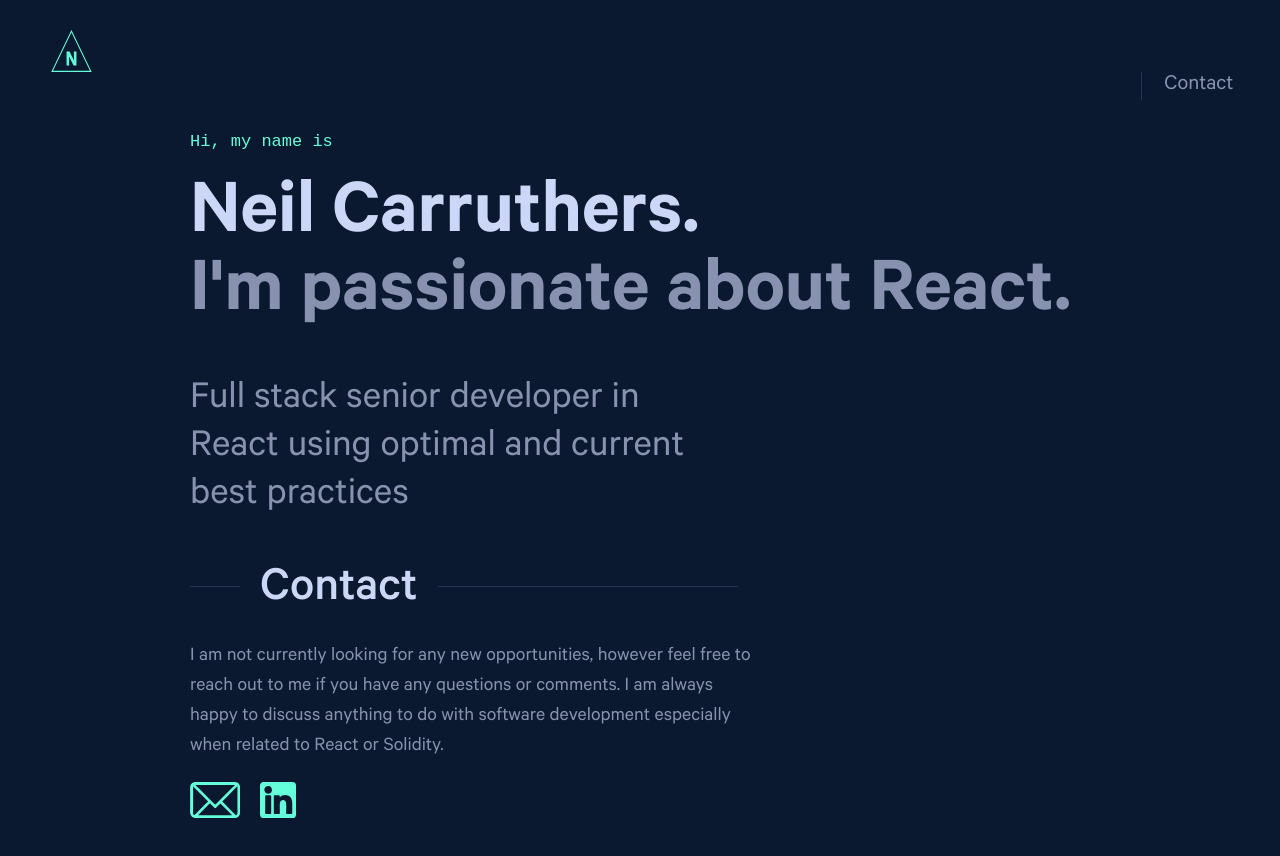
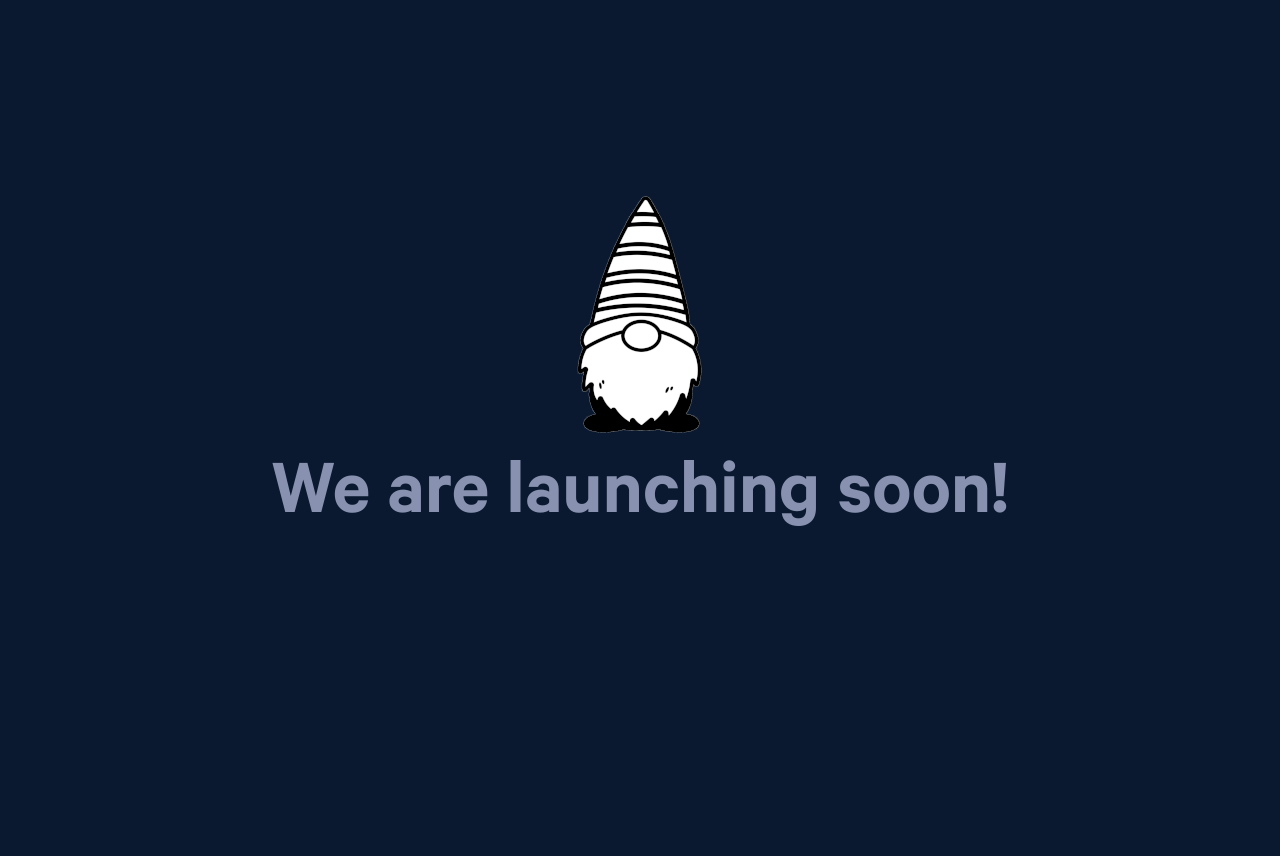
Before and after one commit to Neil-Carruthers/Neil-Carruthers.github.io, a Gatsby site: page / in a window 1280 px wide. After the commit the page ends 800 px from the top, so only its background shows below. Built offline with nearby package versions, Linux system fonts and the light colour scheme; Gatsby itself is replaced by a stand-in of ours.

Commit message:
completed launching soon page

```diff
--- a/gatsby-config.js
+++ b/gatsby-config.js
@@ -9,10 +9,10 @@
  */
 module.exports = {
   siteMetadata: {
-    title: `Neil Carruthers`,
-    description: `Personal website of Neil Carruthers`,
+    title: `Genomos`,
+    description: `Professional website of Genomos`,
     author: `neil carruthers`,
-    siteUrl: `https://gatsbystarterdefaultsource.gatsbyjs.io/`,
+    siteUrl: `https://www.genomos.ca/`,
   },
   plugins: [
     `gatsby-plugin-sass`,
--- a/src/components/Buttons/Top/top-button.component.jsx
+++ /dev/null
@@ -1,42 +0,0 @@
-import * as React from 'react'
-import { useEffect, useState } from 'react'
-import { StaticImage } from 'gatsby-plugin-image';
-
-import * as styles from './top-button.module.scss';
-
-export default function TopButton() {
-    const [ showButton, setShowButton ] = useState(false);
-
-    useEffect(() => {
-        setShowButton(window.scrollY > 600);
-        window.addEventListener("scroll", () => {
-            setShowButton(window.scrollY > 600)
-        });
-    }, [])
-
-    return (
-        <>
-            {
-                showButton && (
-                    <div className={styles.container}>
-                        <button
-                            onClick={() => {window.scroll({
-                                top: 0,
-                                left: 0,
-                                behavior: 'smooth'
-                            })}}
-                        >
-                            <StaticImage
-                                src="../../../images/up-chevron.png"
-                                alt="go to top"
-                                layout="fixed"
-                                width={25}
-                                height={15}
-                            />
-                        </button>
-                    </div>
-                )
-            }
-        </>
-    )
-}
--- a/src/components/Buttons/Top/top-button.module.scss
+++ /dev/null
@@ -1,31 +0,0 @@
-.container {
-    position: fixed;
-    bottom: 24px;
-    right: 24px;
-
-    button {
-        all: unset;
-        background-color: white;
-        width: 50px;
-        height: 50px;
-        border-radius: 25px;
-        cursor: pointer;
-        display: flex;
-        align-items: center;
-        justify-content: center;
-
-        &:hover {
-            div {
-                transition: all 0.5s;
-                transform: scale(1.3);
-            }
-        }
-    }
-
-}
-
-@media screen and (max-width: 800px) {
-    .container {
-        display: none;
-    }
-}
--- a/src/components/Contact/contact.component.js
+++ /dev/null
@@ -1,40 +0,0 @@
-import * as React from 'react'
-import * as styles from './contact.module.scss';
-import { StaticImage } from 'gatsby-plugin-image';
-
-export default function Contact() {
-    return (
-        <main className={styles.container}>
-            <h3 className="sectionHeader" id='contact'>Contact</h3>
-            <p>I am not currently looking for any new opportunities, however feel free to reach out to me if you have any questions or comments. I am always happy to discuss anything to do with software development especially when related to React or Solidity.</p>
-            <div>
-                <button>
-                    <a href="mailto:carruthers.n.t@gmail.com">
-                        <StaticImage
-                            src="../../images/email.svg"
-                            alt="email"
-                            layout="fixed"
-                            width={50}
-                            height={36}
-                        />
-                    </a>
-                </button>
-                <button>
-                    <a
-                        href="https://www.linkedin.com/in/neil-carruthers/"
-                        target="_blank"
-                        rel="noreferrer"
-                    >
-                        <StaticImage
-                            src="../../images/linkedin.svg"
-                            alt="linkedin"
-                            layout="fixed"
-                            width={36}
-                            height={36}
-                        />
-                    </a>
-                </button>
-            </div>
-        </main>
-    )
-}
--- a/src/components/Contact/contact.module.scss
+++ /dev/null
@@ -1,47 +0,0 @@
-.container {
-    p, div {
-        width: 55%;
-        line-height: 1.5;
-    }
-
-    // button {
-    //     all: unset;
-    //     border-radius: 6px;
-    //     display: flex;
-    //     transition: background-color 0.2s linear;
-    //     height: 36px;
-    //     width: 50px;
-
-    //     &:hover {
-    //         cursor: pointer;
-    //         background-color: rgba(100, 255, 218, 0.1);
-    //     }
-    // }
-
-    div {
-        display: flex;
-
-        button {
-            all: unset;
-            border-radius: 6px;
-            display: flex;
-            transition: background-color 0.2s linear;
-
-            &:hover {
-                cursor: pointer;
-                background-color: rgba(100, 255, 218, 0.1);
-            }
-
-            &:first-child {
-                height: 36px;
-                width: 50px;
-            }
-
-            &:last-child {
-                height: 36px;
-                width: 36px;
-                margin-left: 1rem;
-            }
-        }
-    }
-}
--- a/src/components/Header/header.component.jsx
+++ /dev/null
@@ -1,32 +0,0 @@
-import * as React from 'react'
-import { Link } from "gatsby"
-import { StaticImage } from "gatsby-plugin-image"
-
-import * as styles from './header.module.scss'
-
-export default function Header() {
-    return (
-        <header>
-            <nav className={styles.navigation}>
-                <span>
-                    <Link to="/" className={styles.centerContent}>
-                        <StaticImage
-                            src="../../images/logo.svg"
-                            alt="logo"
-                            width={42}
-                            height={42}
-                        />
-                        <div className={styles.innerLay}/>
-                    </Link>
-                </span>
-                <span className='fixedSys'>
-                    {/* <Link to="/services">Services</Link> */}
-                    {/* <Link to="/blog">Blog</Link> */}
-                    {/* <Link to="/about">About</Link> */}
-                    {/* <Link to="/experience">Experience</Link>
-                    <Link to="/contact">Contact</Link> */}
-                </span>
-            </nav>
-        </header>
-    )
-}
--- a/src/components/Header/header.module.scss
+++ /dev/null
@@ -1,43 +0,0 @@
-.navigation {
-    display: flex;
-    justify-content: space-between;
-    align-items: center;
-
-    span {
-        display: flex;
-        align-items: center;
-    }
-
-    a {
-        color: var(--main-header-color);
-        font-size: 0.7rem;
-        display: flex;
-        align-items: center;
-
-        &:hover {
-            color: var(--flavor-color);
-        }
-    }
-
-    a + a {
-        margin-left: 1rem;
-    }
-}
-
-.centerContent {
-    position: relative;
-}
-
-.innerLay {
-    width: 41px;
-    height: 41px;
-    position: absolute;
-    top: 1px;
-    left: 1px;
-
-    &:hover {
-        clip-path: polygon(50% 0%, 0% 100%, 100% 100%);
-        background-color: rgba(100, 255, 218, 0.1);
-        transition: background-color 0.3s linear;
-    }
-}
--- a/src/components/Layout/layout.component.jsx
+++ b/src/components/Layout/layout.component.jsx
@@ -1,11 +1,9 @@
 import * as React from 'react'
-import Header from "../Header/header.component";
 import * as styles from './layout.module.css';
 
 export default function Layout({ children }) {
     return (
         <div className={styles.container}>
-            <Header />
             <main
                 className={styles.childrenContainer}
             >
--- a/src/components/Layout/layout.module.css
+++ b/src/components/Layout/layout.module.css
@@ -1,20 +1,21 @@
 .container {
     margin: 1.5rem 2.5rem;
+    display: flex;
+    align-items: center;
+    justify-content: center;
 
 }
 
 .childrenContainer {
-    margin-left: 7rem;
-    margin-top: 3rem;
+    padding-top: 8rem;
 }
 
 @media screen and (max-width: 800px) {
     .container {
-        margin: 1rem 1rem;
+        margin: 1rem;
     }
 
     .childrenContainer {
-        margin: 1rem;
-        padding: 12px;
+        padding-top: 4rem;
     }
 }
--- a/src/components/Side-Menu/side-menu.component.jsx
+++ /dev/null
@@ -1,21 +0,0 @@
-import * as React from 'react';
-
-import * as styles from './side-menu.module.scss'
-
-
-export default function SideMenu() {
-    return (
-        <div className={styles.container}>
-            <ul>
-                <li>
-                    <a href="#contact" onClick={(e) => {
-                        e.preventDefault();
-                        document.getElementById('contact').scrollIntoView({behavior: 'smooth'});
-                    }}>
-                        Contact
-                    </a>
-                </li>
-            </ul>
-        </div>
-    )
-}
--- a/src/components/Side-Menu/side-menu.module.scss
+++ /dev/null
@@ -1,31 +0,0 @@
-.container {
-    border-left: 1px solid var(--light-navy);
-    position: fixed;
-    top: 72px;
-    right: 24px;
-    font-size: 1.125rem;
-
-    ul {
-        list-style: none;
-        padding: 0 1.125rem;
-        margin: 0;
-
-        li {
-            a {
-                &:hover {
-                    color: var(--flavor-color);
-                }
-            }
-        }
-
-        li + li {
-            margin-top: 0.5rem;
-        }
-    }
-}
-
-@media screen and (max-width: 800px) {
-    .container {
-        display: none;
-    }
-}
--- a/src/pages/404.js
+++ b/src/pages/404.js
@@ -5,7 +5,7 @@ import Seo from "../components/seo"
 const NotFoundPage = () => (
   <>
     <h1>404: Not Found</h1>
-    <p>You just hit a route that doesn&#39;t exist... the sadness.</p>
+    <p>You just hit a route that doesn&#39;t exist!</p>
   </>
 )
 
--- a/src/pages/index.js
+++ b/src/pages/index.js
@@ -1,31 +1,26 @@
 import * as React from "react"
 
+import { StaticImage } from 'gatsby-plugin-image';
+
 import Seo from "../components/seo"
-
-import Contact from "../components/Contact/contact.component";
-import TopButton from "../components/Buttons/Top/top-button.component";
-import SideMenu from "../components/Side-Menu/side-menu.component";
 
 import * as styles from '../styles/home.module.scss';
 
 export default function Home() {
   return (
     <main>
-      <SideMenu />
       <section>
-        <p className={`${styles.greeting} fixedSys`}>Hi, my name is</p>
         <div className={styles.header}>
-          <h1>Neil Carruthers.</h1>
-          <h1>I&apos;m passionate about React.</h1>
+          <StaticImage
+              src="../images/gnomes-design-scaled.png"
+              alt="Company logo"
+              layout="fixed"
+              width={250}
+              height={250}
+          />
+          <h1>We are launching soon!</h1>
         </div>
-        <p className={styles.summary}>
-          Full stack senior developer in React using optimal and current best practices
-        </p>
       </section>
-      <section>
-        <Contact />
-      </section>
-      <TopButton />
     </main>
   )
 }
--- a/src/styles/home.module.scss
+++ b/src/styles/home.module.scss
@@ -1,9 +1,16 @@
 .header {
+  display: flex;
+  align-items: center;
+  justify-content: center;
+  flex-direction: column;
+
   h1 {
-    color: var(--main-header-color);
+    color: var(--primary-color);
     font-size: 4rem;
     margin: 0;
     font-weight: 800;
+    line-height: 1;
+    margin-top: 1rem;
   }
 
   @media screen and (max-width: 800px) {
@@ -11,80 +18,4 @@
       font-size: 2rem;
     }
   }
-
-  h1 + h1 {
-    color: var(--primary-color);
-    margin-top: -0.5rem;
-    line-height: 1;
-  }
 }
-
-.greeting {
-  font-size: 0.85rem;
-  color: var(--flavor-color);
-  margin-bottom: 1rem;
-}
-
-.summary {
-  width: 50%;
-  font-size: 2rem;
-
-  @media screen and (max-width: 800px) {
-    width: inherit;
-    font-size: 1rem;
-  }
-}
-
-.flavor {
-  color: var(--flavor-color);
-
-  a:hover {
-    text-decoration: underline;
-  }
-}
-
-.blogPosts {
-  padding-top: 100px;
-
-  ul {
-    list-style: none;
-    padding: 0;
-    margin: 2rem 0 4rem 0;
-    width: 55%;
-
-    li {
-      a {
-        font-size: 1.5rem;
-        color: var(--main-header-color);
-
-        &:hover {
-          color: var(--flavor-color);
-        }
-      }
-
-      p {
-        margin-top: 0rem;
-        font-style: italic;
-      }
-    }
-
-    li + li {
-      margin-top: 2rem;
-    }
-  }
-}
-
-@media screen and (max-width: 800px) {
-  .blogPosts {
-    padding-top: 50px;
-
-    ul {
-      width: inherit;
-    }
-  }
-}
-
-.formattedDate {
-  font-size: 1rem;
-  color: var(--primary-color);
-}
```
Also changed, not shown: src/images/email.svg (deleted), src/images/favicon.png, src/images/gnomes-design-scaled.png (added), src/images/linkedin.svg (deleted), src/images/logo.svg (deleted), src/images/up-chevron.png (deleted).
